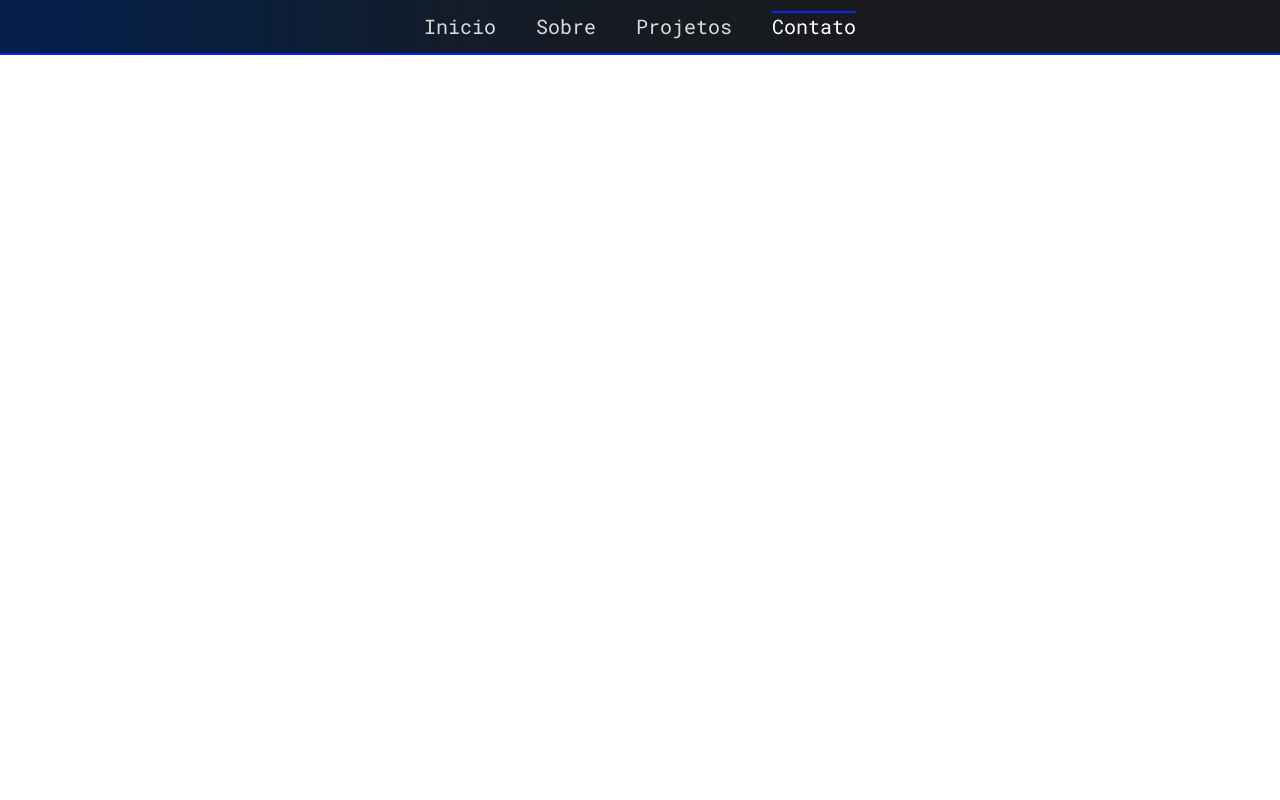
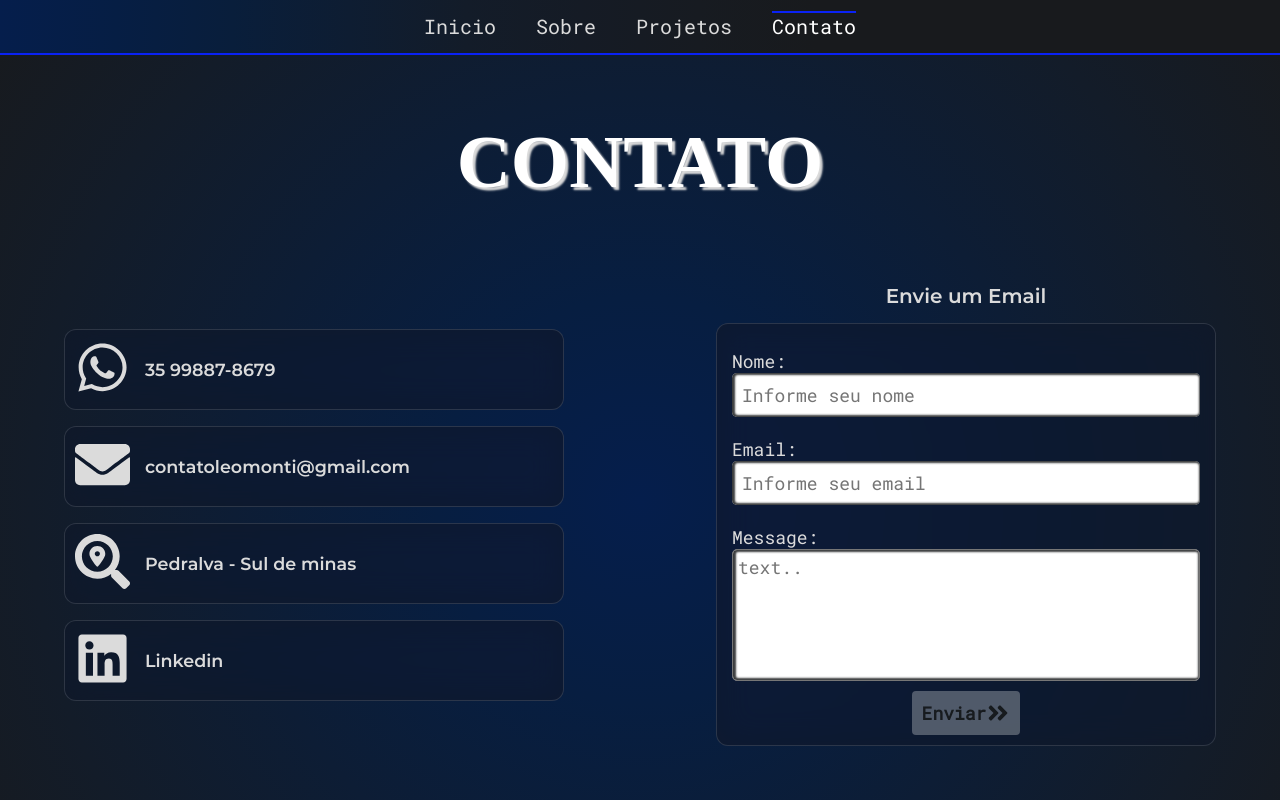
Before and after one commit to LeonardoMonti/portfolio, a React (Create React App) app: page /Contact in a window 1280 px wide. Shown: the top 800 px of the page. Built offline with nearby package versions, Linux system fonts and the light colour scheme; a web font is replaced by a local one.

Commit message:
adicionando pagina contato

```diff
--- a/src/components/SectionTitle.js
+++ b/src/components/SectionTitle.js
@@ -9,6 +9,7 @@ const SectionTitleStyle = styled.div`
     font-size: 2rem;
     padding: 7px;
     color: var(--white);
+    /* transform: rotateX(0deg) rotateY(0deg) rotateZ(360deg); */
   }
   h2 {
     color: var(--white);
@@ -17,8 +18,9 @@ const SectionTitleStyle = styled.div`
     margin-top: 0.5rem;
     text-transform: uppercase;
     text-shadow: 3px 3px 2px var(--gray-1);
-    transition: 0.5s;
+    /* transform: rotateX(0deg) rotateY(0deg) rotateZ(356deg); */
   }
+
   @media only screen and (max-width: 768px) {
     text-align: center;
     p {
--- /dev/null
+++ b/src/components/contact/ContactForm.js
@@ -0,0 +1,211 @@
+import React, { useState } from 'react';
+import { useFormik } from 'formik';
+import styled from 'styled-components';
+import { FaAngleDoubleRight } from 'react-icons/fa';
+import * as Yup from 'yup';
+
+const FormStyles = styled.div`
+  .formContain {
+    width: 500px;
+    height: 600px;
+    display: flex;
+    flex-direction: column;
+    justify-content: center;
+    gap: 1.5rem;
+    form {
+      align-items: start;
+      backdrop-filter: blur(16px) saturate(180%);
+      -webkit-backdrop-filter: blur(16px) saturate(180%);
+      background-color: var(--blue-up4);
+      border-radius: 12px;
+      border: 1px solid var(--gray-5);
+      display: flex;
+      flex-direction: column;
+      padding: 1rem;
+      align-items: center;
+    }
+    label {
+      width: 100%;
+      font-size: 1.8rem;
+      margin-top: 1rem;
+      padding: 0.5rem;
+      .text {
+        display: flex;
+        justify-content: space-between;
+      }
+      input {
+        -webkit-box-shadow: inset 1px 0px 2px 2px var(--black-op8);
+        box-shadow: inset 1px 0px 2px 2px var(--black-op8);
+        color: var(--black-op8);
+        width: 100%;
+        overflow: hidden;
+        border-radius: 5px;
+        border: none;
+        padding: 10px;
+        font-size: 18px;
+        &:focus {
+          -webkit-box-shadow: inset 1px 0px 2px 2px var(--blue-up3);
+          box-shadow: inset 1px 0px 2px 2px var(--blue-up3);
+        }
+      }
+      textarea {
+        -webkit-box-shadow: inset 1px 0px 2px 2px var(--black-op8);
+        box-shadow: inset 1px 0px 2px 2px var(--black-op8);
+        width: 100%;
+        color: var(--black-op8);
+        resize: none;
+        border-radius: 5px;
+        font-size: 1.8rem;
+        padding: 5px;
+        &:focus {
+          -webkit-box-shadow: inset 1px 0px 2px 2px var(--blue-up3);
+          box-shadow: inset 1px 0px 2px 2px var(--blue-up3);
+        }
+      }
+    }
+    text-align: center;
+    button {
+      display: flex;
+      color: var(--black-op8);
+      border-radius: 4px;
+      padding: 1rem;
+      text-align: center;
+      border: none;
+      font-weight: bold;
+      font-size: 1.8rem;
+      .icon {
+        fill: var(--black-op8);
+      }
+      &:disabled {
+        fill: red;
+      }
+    }
+  }
+
+  @media only screen and (max-width: 1024px) {
+    .formContain {
+      width: 400px;
+      form {
+        gap: 0.5rem;
+        label {
+          font-size: 1.5rem;
+          input {
+            padding: 8px;
+            font-size: 15px;
+          }
+          textarea {
+            font-size: 15px;
+          }
+        }
+      }
+    }
+  }
+
+  @media only screen and (max-width: 768px) {
+    .formContain {
+      width: 330px;
+      min-height: 400px;
+    }
+  }
+`;
+
+export default function ContactForm() {
+  const [isValid, setIsValid] = useState(true);
+  const formik = useFormik({
+    initialValues: {
+      firstName: '',
+      email: '',
+      message: '',
+    },
+    validationSchema: Yup.object({
+      firstName: Yup.string()
+        .max(15, 'Must be 15 characters or less')
+        .required('Required'),
+      message: Yup.string()
+        .max(150, 'Must be 150 characters or less')
+        .required('Required'),
+      email: Yup.string().email('Invalid email address').required('Required'),
+    }),
+    onSubmit: (values, { setSubmitting, resetForm }) => {
+      alert(JSON.stringify(values, null, 2));
+      setTimeout(() => {
+        resetForm();
+        setSubmitting(false);
+      }, 1000);
+    },
+  });
+  return (
+    <FormStyles>
+      <div className="formContain">
+        <h1>Envie um Email</h1>
+        <form onSubmit={formik.handleSubmit}>
+          <label htmlFor="firstName">
+            <div className="text">
+              <span>Nome:</span>
+              <span>
+                {formik.touched.firstName && formik.errors.firstName ? (
+                  <div>{formik.errors.firstName}</div>
+                ) : null}
+              </span>
+            </div>
+            <input
+              id="firstName"
+              name="firstName"
+              type="text"
+              onChange={formik.handleChange}
+              onBlur={formik.handleBlur}
+              value={formik.values.firstName}
+              placeholder="Informe seu nome"
+            />
+          </label>
+
+          <label htmlFor="email">
+            <div className="text">
+              <span>Email:</span>
+              <span>
+                {formik.touched.email && formik.errors.email ? (
+                  <div>{formik.errors.email}</div>
+                ) : null}
+              </span>
+            </div>
+            <input
+              id="email"
+              name="email"
+              type="email"
+              onChange={formik.handleChange}
+              onBlur={formik.handleBlur}
+              value={formik.values.email}
+              placeholder="Informe seu email"
+            />
+          </label>
+
+          <label htmlFor="message">
+            <div className="text">
+              <span>Message:</span>
+              <span>
+                {formik.touched.message && formik.errors.message ? (
+                  <div>{formik.errors.message}</div>
+                ) : null}
+              </span>
+            </div>
+            <textarea
+              id="message"
+              name="message"
+              rows="5"
+              cols="25"
+              onChange={formik.handleChange}
+              onBlur={formik.handleBlur}
+              value={formik.values.message}
+              placeholder="text.."
+            />
+          </label>
+
+          <button disabled={isValid} type="submit">
+            Enviar
+            <FaAngleDoubleRight className="icon" />
+          </button>
+        </form>
+      </div>
+    </FormStyles>
+  );
+}
--- /dev/null
+++ b/src/components/contact/ContactInfo.js
@@ -0,0 +1,60 @@
+import React from 'react';
+import {
+  FaWhatsapp,
+  FaEnvelope,
+  FaSearchLocation,
+  FaLinkedin,
+} from 'react-icons/fa';
+import styled from 'styled-components';
+import Info from './Info';
+
+const FormStyles = styled.div`
+  .infoContain {
+    width: 500px;
+    height: 600px;
+    display: flex;
+    flex-direction: column;
+    justify-content: center;
+    gap: 1.6rem;
+  }
+
+  @media only screen and (max-width: 1024px) {
+    .infoContain {
+      width: 400px;
+      min-height: 400px;
+    }
+  }
+  @media only screen and (max-width: 768px) {
+    .infoContain {
+      width: 330px;
+      min-height: 220px;
+      height: 260px;
+      justify-content: start;
+    }
+  }
+`;
+
+export default function ContactForm() {
+  return (
+    <FormStyles>
+      <div className="infoContain">
+        <Info
+          icon={<FaWhatsapp />}
+          content="35 99887-8679"
+          direct="https://api.whatsapp.com/send?phone=5535998878679"
+        />
+        <Info icon={<FaEnvelope />} content="contatoleomonti@gmail.com" />
+        <Info
+          icon={<FaSearchLocation />}
+          content="Pedralva - Sul de minas"
+          direct="https://goo.gl/maps/j1iSnZCEDawfXw4r9"
+        />
+        <Info
+          icon={<FaLinkedin />}
+          content="Linkedin"
+          direct="https://www.linkedin.com/in/leonardomonti/"
+        />
+      </div>
+    </FormStyles>
+  );
+}
--- /dev/null
+++ b/src/components/contact/ContactSection.js
@@ -0,0 +1,84 @@
+import React from 'react';
+import styled from 'styled-components';
+import SectionTitle from '../SectionTitle';
+import ContactForm from './ContactForm';
+import ContactInfo from './ContactInfo';
+
+const ContactStyles = styled.div`
+  height: 100vh;
+  .contact {
+    background-image: radial-gradient(
+      circle,
+      #051e4c,
+      #071e41,
+      #0d1d35,
+      #131c29,
+      #181a1d
+    );
+    min-height: 1000px;
+    display: flex;
+    flex-direction: column;
+    padding: 10rem 0;
+  }
+
+  .container {
+    margin-top: 5rem;
+    justify-content: space-between;
+    display: flex;
+    .line {
+      background-color: white;
+      width: 1px;
+      margin: 50px;
+    }
+  }
+
+  @media only screen and (max-width: 1440px) {
+    .container {
+      margin-top: 1rem;
+      .line {
+        display: none;
+      }
+    }
+  }
+
+  @media only screen and (max-width: 1024px) {
+    .container {
+      margin-top: 0;
+      .line {
+        display: none;
+      }
+    }
+  }
+
+  @media only screen and (max-width: 768px) {
+    .contact {
+      min-height: 750px;
+    }
+    .container {
+      margin-top: 5rem;
+      justify-content: space-between;
+      display: flex;
+      flex-direction: column;
+      align-items: center;
+      justify-content: center;
+      .line {
+        display: none;
+      }
+    }
+  }
+`;
+
+export default function ContactSection() {
+  return (
+    <ContactStyles>
+      <div className="contact">
+        <SectionTitle heading="Contato" subheading="" />
+        <div className="container">
+          <ContactInfo />
+          <div className="line" />
+          <ContactForm />
+        </div>
+      </div>
+    </ContactStyles>
+  );
+}
--- /dev/null
+++ b/src/components/contact/Info.js
@@ -0,0 +1,43 @@
+import React from 'react';
+import styled from 'styled-components';
+
+const InfoStyles = styled.div`
+  width: 100%;
+  display: flex;
+  align-items: center;
+  backdrop-filter: blur(16px) saturate(180%);
+  -webkit-backdrop-filter: blur(16px) saturate(180%);
+  background-color: var(--blue-up4);
+  border-radius: 12px;
+  border: 1px solid var(--gray-5);
+  gap: 1.5rem;
+  font-size: 1.5rem;
+  padding: 10px;
+  a {
+    width: 55px;
+  }
+
+  @media only screen and (max-width: 1024px) {
+    padding: 8px;
+    a {
+      width: 30px;
+    }
+  }
+
+  @media only screen and (max-width: 768px) {
+    a {
+      width: 30px;
+    }
+  }
+`;
+
+export default function Info({ icon, content, direct }) {
+  return (
+    <InfoStyles>
+      <a href={direct} target="_blank" rel="noreferrer">
+        {icon}
+      </a>
+      <h3>{content}</h3>
+    </InfoStyles>
+  );
+}
--- a/src/pages/Contact.js
+++ b/src/pages/Contact.js
@@ -1,5 +1,10 @@
 import React from 'react';
+import ContactSection from '../components/contact/ContactSection';
 
 export default function Contact() {
-  return <h1>Contact page</h1>;
+  return (
+    <>
+      <ContactSection />
+    </>
+  );
 }
--- a/src/styles/GlobalStyles.js
+++ b/src/styles/GlobalStyles.js
@@ -18,9 +18,11 @@ const GlobalStyles = createGlobalStyle`
     --gray-2: #363636;
     --gray-3: rgba(9,11,13,0.6);
     --gray-4: rgba(9,11,13,0.8);
+    --gray-5: rgba(255, 255, 255, 0.125);
     --blue-up1: #0A22F5;
     --blue-up2: #112A46;
     --blue-up3: #2C5DF2;
+    --blue-up4: rgba(17, 25, 40, 0.75);
 
     --nav-height: 50px;
   }
@@ -43,25 +45,34 @@ const GlobalStyles = createGlobalStyle`
     border-bottom: 1px outset var(--blue-up1);
   }
 
-  html{
+  html {
     font-size: 10px;
     font-family: 'Roboto Mono';
     background: linear-gradient(90deg, var(--black-op) 0%, var(--black-op2) 100%);
   }
-  ul,li{
+
+  textarea:focus, input:focus{
+    outline: none;
+  }
+
+  ul,li {
     list-style: none;
   }
-  a{
+
+  a {
     text-decoration: none;
   }
-  img, svg{
+
+  img, svg {
     width: 100%;
     height: 100%;
     object-fit: cover;
   }
-  button{
+
+  button {
     outline: none
   }
+
   .container {
     max-width: 1200px;
     width: 90%;
```
Also changed, not shown: package.json (+5 -2 lines), 1 other file (tests, documents, lock files or other folders).
